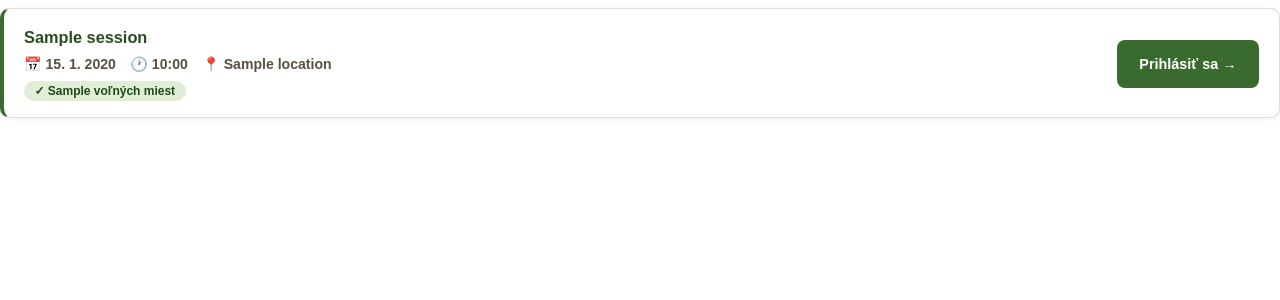
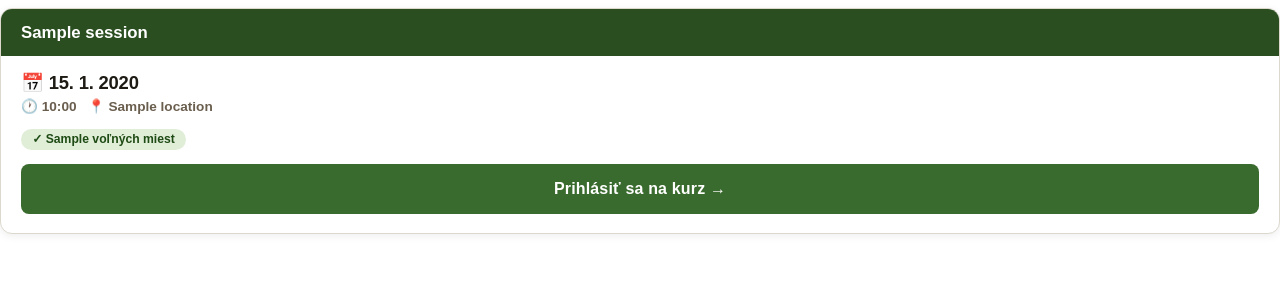
Before and after one commit to majerzdenko-lab/minicrmkos, a Flask app: template templates/kurzy.html in a window 1280 px wide. Shown: the top 300 px of the page. Run offline with Flask 3, Linux system fonts and the light colour scheme; the template is opened without the code that fills it: most values are stand-ins (such as "Sample title", 1, 10 or a date in 2020); some web fonts are replaced.

Commit message:
Bold session card redesign: green header, prominent date, full-width CTA button
Co-Authored-By: Claude Sonnet 4.6 <noreply@anthropic.com>

```diff
--- a/templates/kurzy.html
+++ b/templates/kurzy.html
@@ -18,86 +18,84 @@
     .session-card {
       display: block;
       background: #fff;
-      border: 1.5px solid #e0ddd5;
-      border-left: 4px solid #3a6b2e;
-      border-radius: 10px;
-      padding: 1.1rem 1.25rem 1rem;
-      margin-bottom: 0.75rem;
+      border: 1.5px solid #ddd8ce;
+      border-radius: 12px;
+      margin-bottom: 1rem;
       text-decoration: none;
       color: inherit;
-      box-shadow: 0 1px 5px rgba(0,0,0,0.06);
-      transition: box-shadow 0.15s, border-color 0.15s, transform 0.1s;
+      overflow: hidden;
+      box-shadow: 0 2px 8px rgba(0,0,0,0.07);
+      transition: box-shadow 0.18s, transform 0.15s;
     }
     .session-card:hover {
-      box-shadow: 0 4px 18px rgba(42,78,32,0.13);
-      border-left-color: #2a4e20;
-      transform: translateY(-1px);
+      box-shadow: 0 6px 22px rgba(42,78,32,0.15);
+      transform: translateY(-2px);
     }
     .session-card.session-full {
-      border-left-color: #c8b8a2;
-      opacity: 0.75;
+      opacity: 0.6;
       pointer-events: none;
     }
-    .session-card-inner {
-      display: flex;
-      align-items: center;
-      justify-content: space-between;
-      gap: 1rem;
+    .session-card-top {
+      background: #2a4e20;
+      padding: 0.8rem 1.25rem 0.75rem;
     }
-    .session-info { flex: 1; min-width: 0; }
     .session-name {
       font-weight: 800;
-      font-size: 1.02rem;
-      color: #2a4e20;
-      margin-bottom: 0.5rem;
+      font-size: 1.05rem;
+      color: #fff;
       line-height: 1.3;
+    }
+    .session-card-body {
+      padding: 1rem 1.25rem 1.15rem;
+    }
+    .session-date-row {
+      font-size: 1.15rem;
+      font-weight: 800;
+      color: #1e1b14;
+      margin-bottom: 0.3rem;
+      letter-spacing: -0.01em;
     }
     .session-meta {
       display: flex;
       flex-wrap: wrap;
-      gap: 0.9rem;
-      font-size: 0.88rem;
-      color: #5a5040;
+      gap: 0.7rem;
+      font-size: 0.85rem;
+      color: #6a5e4e;
       font-weight: 600;
-      margin-bottom: 0.55rem;
+      margin-bottom: 0.9rem;
     }
-    .session-meta span { display: flex; align-items: center; gap: 0.3rem; }
-
     .spots {
       display: inline-block;
-      font-size: 0.75rem;
+      font-size: 0.76rem;
       font-weight: 700;
-      padding: 0.2rem 0.65rem;
+      padding: 0.22rem 0.7rem;
       border-radius: 20px;
+      margin-bottom: 0.9rem;
     }
     .spots-ok   { background: #e0eed8; color: #1e4a14; }
     .spots-low  { background: #fef3d0; color: #7a5200; }
     .spots-full { background: #f0ece3; color: #9a8870; }
 
     .btn-reg {
-      display: inline-flex;
+      display: flex;
       align-items: center;
       justify-content: center;
-      min-height: 48px;
-      min-width: 130px;
-      padding: 0.5rem 1.4rem;
+      width: 100%;
+      min-height: 50px;
       background: #3a6b2e;
       color: #fff;
       border-radius: 8px;
-      font-size: 0.9rem;
+      font-size: 1rem;
       font-weight: 700;
       font-family: 'Nunito', sans-serif;
       text-decoration: none;
-      white-space: nowrap;
-      flex-shrink: 0;
+      letter-spacing: 0.01em;
+      transition: background 0.15s;
     }
+    .btn-reg:hover { background: #2a4e20; }
     .btn-reg-full {
       background: #e8e4dc;
       color: #9a8870;
-    }
-    @media (max-width: 480px) {
-      .session-card-inner { flex-direction: column; align-items: flex-start; }
-      .btn-reg { width: 100%; justify-content: center; }
     }
 
     /* ── Notify form ── */
@@ -181,28 +179,30 @@
     {% else %}
       <a href="{{ url_for('prihlasenie', session_id=s.id) }}" class="session-card" target="_blank">
     {% endif %}
-      <div class="session-card-inner">
-        <div class="session-info">
+      <div class="session-card-top">
         <div class="session-name">{{ s.name }}</div>
+      </div>
+      <div class="session-card-body">
+        {% if s.date %}
+          <div class="session-date-row">📅 {{ s.date | fmt_date }}</div>
+        {% endif %}
         <div class="session-meta">
-            {% if s.date %}<span>📅 {{ s.date | fmt_date }}</span>{% endif %}
           {% if s.time %}<span>🕐 {{ s.time | fmt_time }}</span>{% endif %}
           {% if s.location %}<span>📍 {{ s.location }}</span>{% endif %}
         </div>
         {% if left is not none %}
           {% if left == 0 %}
-              <span class="spots spots-full">Obsadený</span>
+            <div><span class="spots spots-full">Termín obsadený</span></div>
           {% elif left <= 3 %}
-              <span class="spots spots-low">⚡ Posledné {{ left }} miesta</span>
+            <div><span class="spots spots-low">⚡ Posledné {{ left }} miesta</span></div>
           {% else %}
-              <span class="spots spots-ok">✓ {{ left }} voľných miest</span>
+            <div><span class="spots spots-ok">✓ {{ left }} voľných miest</span></div>
           {% endif %}
         {% endif %}
-        </div>
         {% if left == 0 %}
-          <span class="btn-reg btn-reg-full">Obsadený</span>
+          <div class="btn-reg btn-reg-full">Obsadený</div>
         {% else %}
-          <span class="btn-reg">Prihlásiť sa →</span>
+          <div class="btn-reg">Prihlásiť sa na kurz →</div>
         {% endif %}
       </div>
     {% if left == 0 %}
```
Lines whose indentation alone changed are shown as unchanged.
